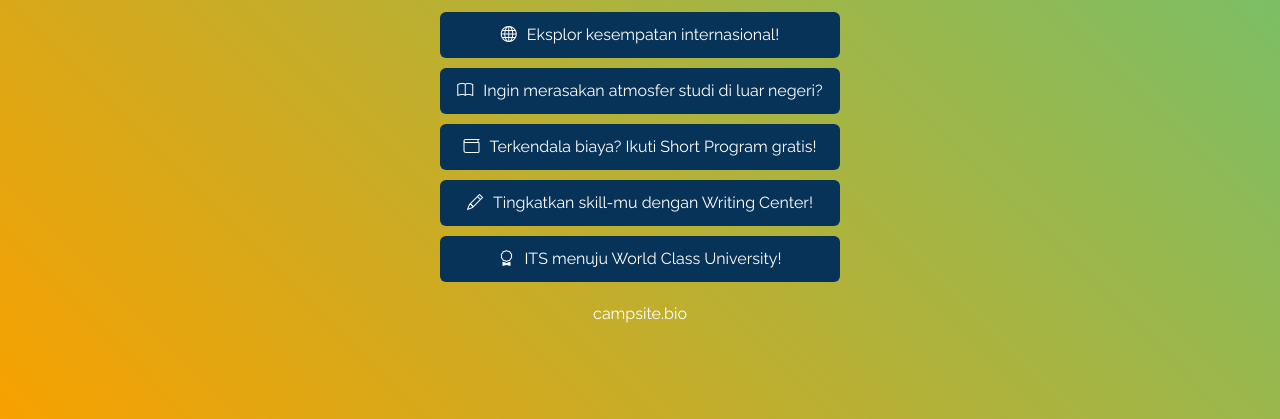
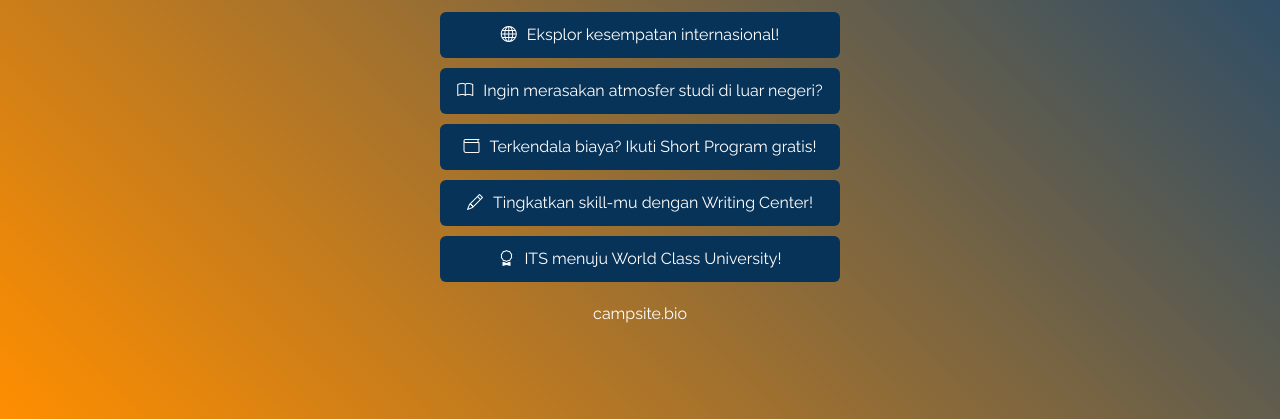
Before and after one commit to andilololubis/andilololubis.github.io, a plain HTML site: page index.html in a window 1280 px wide. Shown: the part 381-800 px from the top of the page. Drawn offline with nearby package versions, Linux system fonts and the light colour scheme.

Commit message:
Update tugaslinktree.css

```diff
--- a/tugaslinktree.css
+++ b/tugaslinktree.css
@@ -1,7 +1,7 @@
 /* Apply Raleway Font */
 body {
   font-family: 'Raleway', sans-serif;
-  background: linear-gradient(45deg, #f8a100, #60c57c);
+  background: linear-gradient(45deg, #FF8E00, #003F7D);
   height: 100vh;
   display: flex;
   justify-content: center;
```
